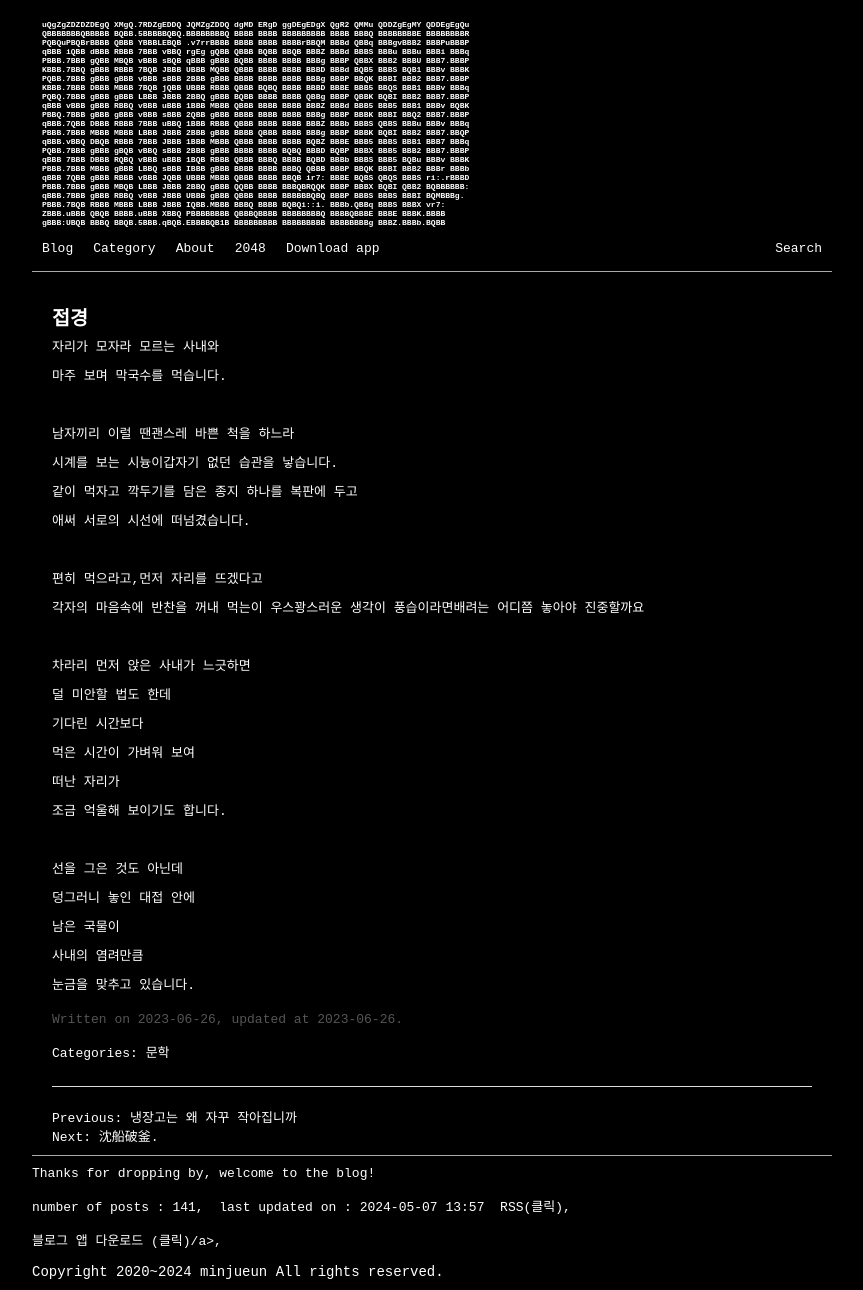
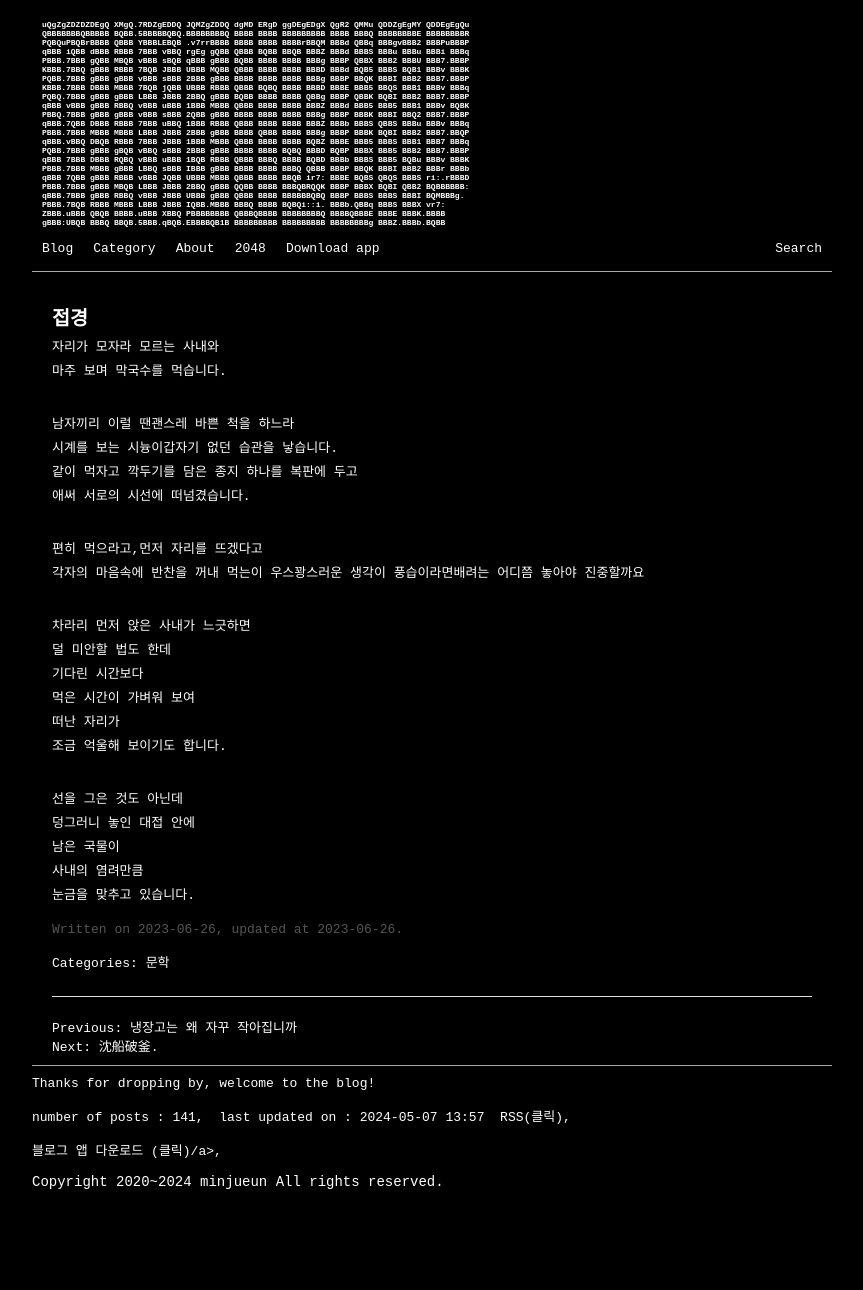
Before and after one commit to whoisrealminjueun/whoisrealminjueun.github.io, a Jekyll site: the page built from _posts/2023-06-26-접경.markdown, in a window 1280 px wide. Shown: the whole page, without its empty margins (208-1071 px from the left). Built offline with Jekyll 4.4.1, drawn with Linux system fonts in a browser that asks for light colours; after the commit the page ends 1200 px from its top, so only the background shows below that.

```diff
--- a/_posts/2023-06-26-접경.markdown
+++ b/_posts/2023-06-26-접경.markdown
@@ -6,48 +6,26 @@ last_modified_at: 2023-06-26
 categories: [문학]
 ---
 
-자리가 모자라 모르는 사내와
+자리가 모자라 모르는 사내와<br>
+마주 보며 막국수를 먹습니다.<br><br>
 
-마주 보며 막국수를 먹습니다.
+남자끼리 이럴 땐괜스레 바쁜 척을 하느라<br>
+시계를 보는 시늉이갑자기 없던 습관을 낳습니다.<br>
+같이 먹자고 깍두기를 담은 종지 하나를 복판에 두고<br>
+애써 서로의 시선에 떠넘겼습니다.<br><br>
 
-‍
+편히 먹으라고,먼저 자리를 뜨겠다고<br>
+각자의 마음속에 반찬을 꺼내 먹는이 우스꽝스러운 생각이 풍습이라면배려는 어디쯤 놓아야 진중할까요<br><br>
 
-남자끼리 이럴 땐괜스레 바쁜 척을 하느라
+차라리 먼저 앉은 사내가 느긋하면<br>
+덜 미안할 법도 한데<br>
+기다린 시간보다<br>
+먹은 시간이 가벼워 보여<br>
+떠난 자리가<br>
+조금 억울해 보이기도 합니다.<br><br>
 
-시계를 보는 시늉이갑자기 없던 습관을 낳습니다.
-
-같이 먹자고 깍두기를 담은 종지 하나를 복판에 두고
-
-애써 서로의 시선에 떠넘겼습니다.
-
-‍
-
-편히 먹으라고,먼저 자리를 뜨겠다고
-
-각자의 마음속에 반찬을 꺼내 먹는이 우스꽝스러운 생각이 풍습이라면배려는 어디쯤 놓아야 진중할까요
-
-‍
-
-차라리 먼저 앉은 사내가 느긋하면
-
-덜 미안할 법도 한데
-
-기다린 시간보다
-
-먹은 시간이 가벼워 보여
-
-떠난 자리가
-
-조금 억울해 보이기도 합니다.
-
-‍
-
-선을 그은 것도 아닌데
-
-덩그러니 놓인 대접 안에
-
-남은 국물이
-
-사내의 염려만큼
-
+선을 그은 것도 아닌데<br>
+덩그러니 놓인 대접 안에<br>
+남은 국물이<br>
+사내의 염려만큼<br>
 눈금을 맞추고 있습니다.
```
